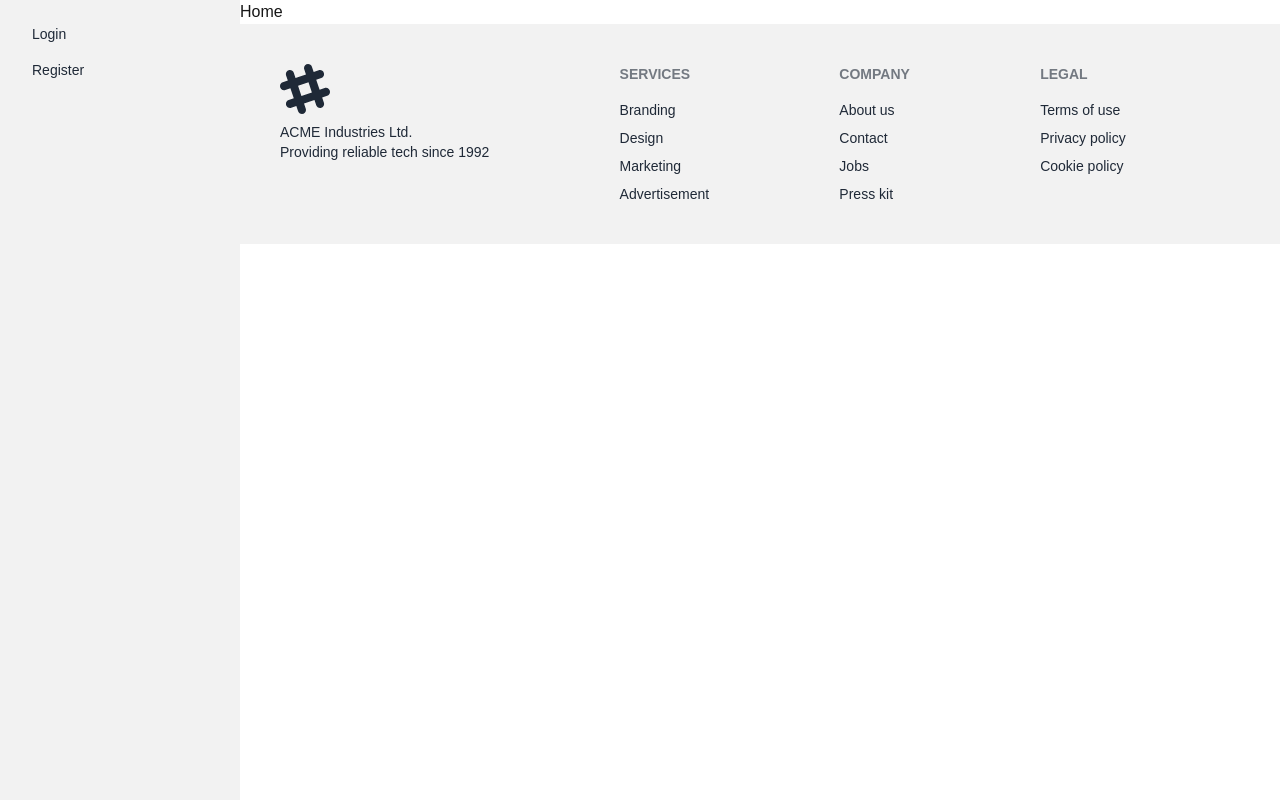
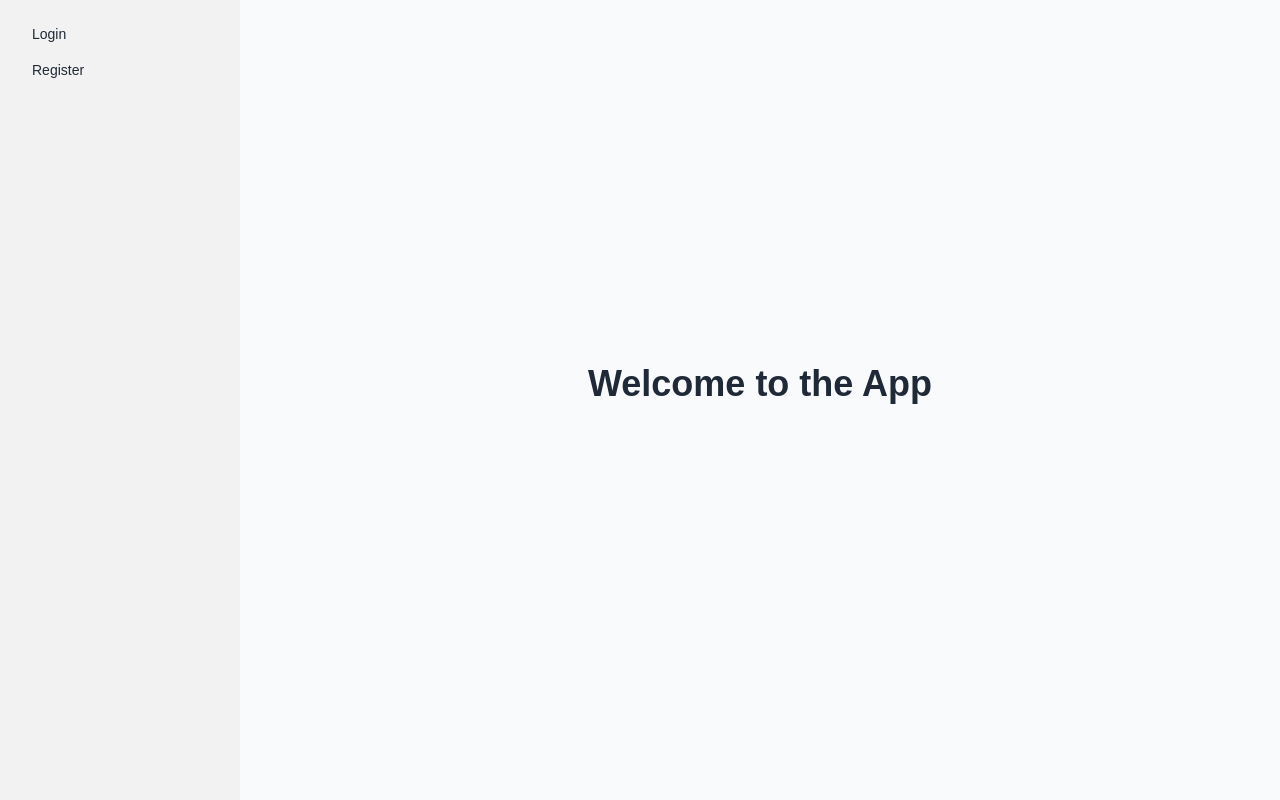
Before and after one commit to KamilDoniek/ReactSecondProject, a Next.js app: page / in a window 1280 px wide. Shown: the top 800 px of the page. Built offline with nearby package versions, Linux system fonts and the light colour scheme; no server answers.

Commit message:
[Edit] edit home page

```diff
--- a/app/(public)/user/login/page.js
+++ b/app/(public)/user/login/page.js
@@ -5,9 +5,8 @@ import { browserSessionPersistence, setPersistence, signInWithEmailAndPassword }
 import { auth } from "@/app/lib/firebase";
 import { useState } from "react";
 import { useRouter } from "next/navigation";
-import Image from "next/image";
 
-<Image src="/path/to/image.jpg" alt="description" width={500} height={300} />
+<img src="/path/to/image.jpg" alt="description" width={500} height={300} />
 
 function LoginForm() {
   const { register, handleSubmit, formState: { errors } } = useForm();
@@ -44,7 +43,7 @@ function LoginForm() {
     <section className="bg-white">
       <div className="lg:grid lg:min-h-screen lg:grid-cols-12">
         <aside className="relative block h-16 lg:order-last lg:col-span-5 lg:h-full xl:col-span-6">
-          <Image
+          <img
             alt="Login background"
             src="https://images.unsplash.com/photo-1605106702734-205df224ecce?ixlib=rb-1.2.1&ixid=MnwxMjA3fDB8MHxwaG90by1wYWdlfHx8fGVufDB8fHx8&auto=format&fit=crop&w=870&q=80"
             className="absolute inset-0 h-full w-full object-cover"
--- a/app/page.js
+++ b/app/page.js
@@ -2,15 +2,24 @@
 
 import UserAvatar from "@/components/UserAvatar";
 import { useAuth } from "@/app/lib/AuthContext";
+
 export default function Home() {
   const { user } = useAuth();
+
   return (
-    <>
-    <h1>Home</h1>
-    {user ? (
-        <UserAvatar />
+    <div className="min-h-screen bg-gray-50 flex flex-col items-center justify-center">
+      <h1 className="text-4xl font-bold text-gray-800 mb-8">Welcome to the App</h1>
+
+      {user ? (
+        <div className="flex flex-col items-center">
+          <UserAvatar size={100} />
+          <p className="mt-4 text-xl text-gray-600">
+            Welcome back, {user.displayName || "User"}!
+          </p>
+        </div>
       ) : (
-            <></>      )}
-    </>
+        <></>
+      )}
+    </div>
   );
 }
--- a/components/UserAvatar.jsx
+++ b/components/UserAvatar.jsx
@@ -1,16 +1,15 @@
 "use client";
 
 import { useAuth } from "@/app/lib/AuthContext";
-import Image from "next/image";
 
-function UserAvatar({ size = "60" }) {
+function UserAvatar({ size = 60 }) {
   const { user } = useAuth();
 
   const photoURL = user?.photoURL || "https://via.placeholder.com/150";
-
+console.log(photoURL);
   return (
     <div className={`w-${size} h-${size} rounded-full overflow-hidden`}>
-      <Image
+      <img
         src={photoURL}
         alt="User Profile"
         className="w-full h-full object-cover"
```
